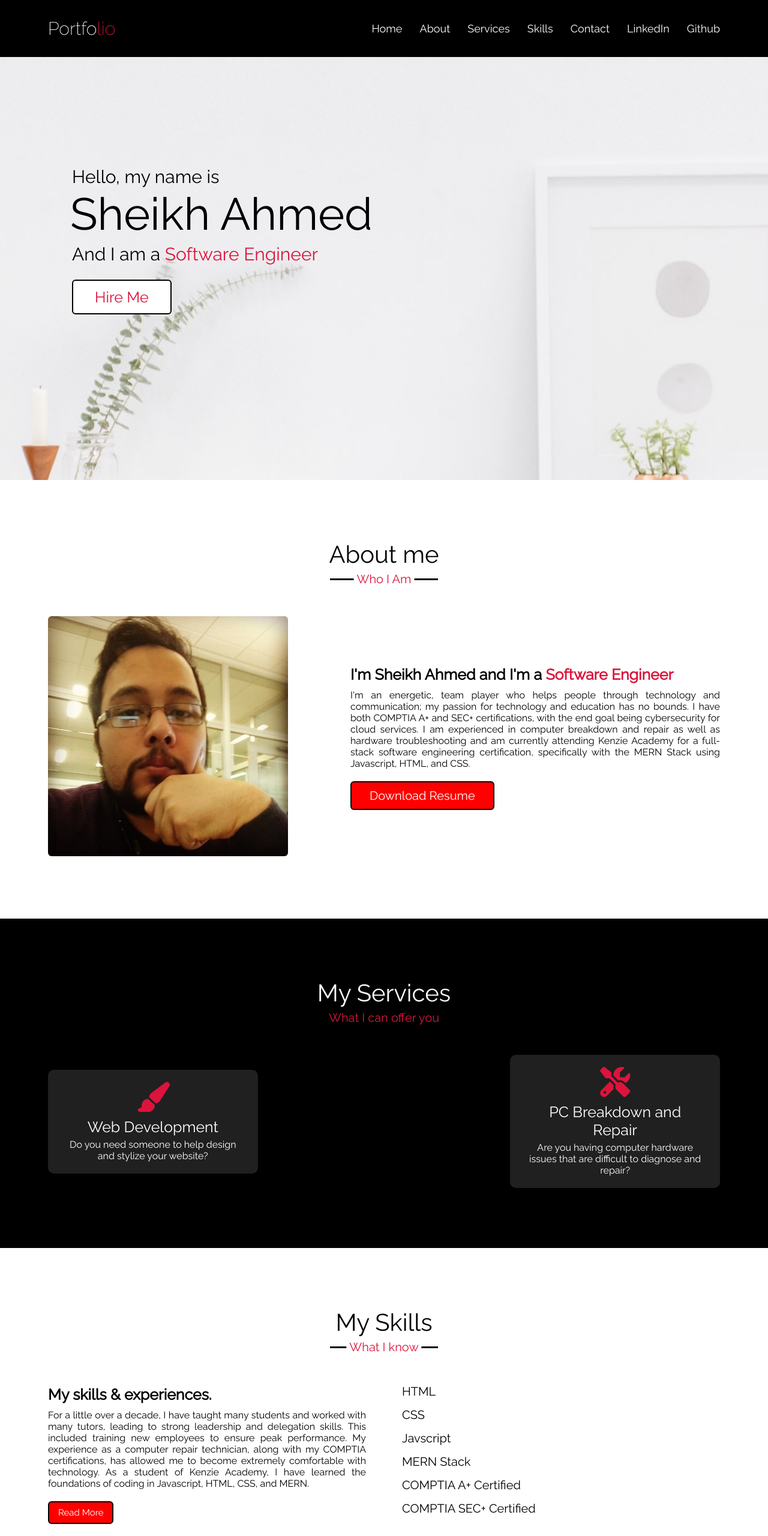
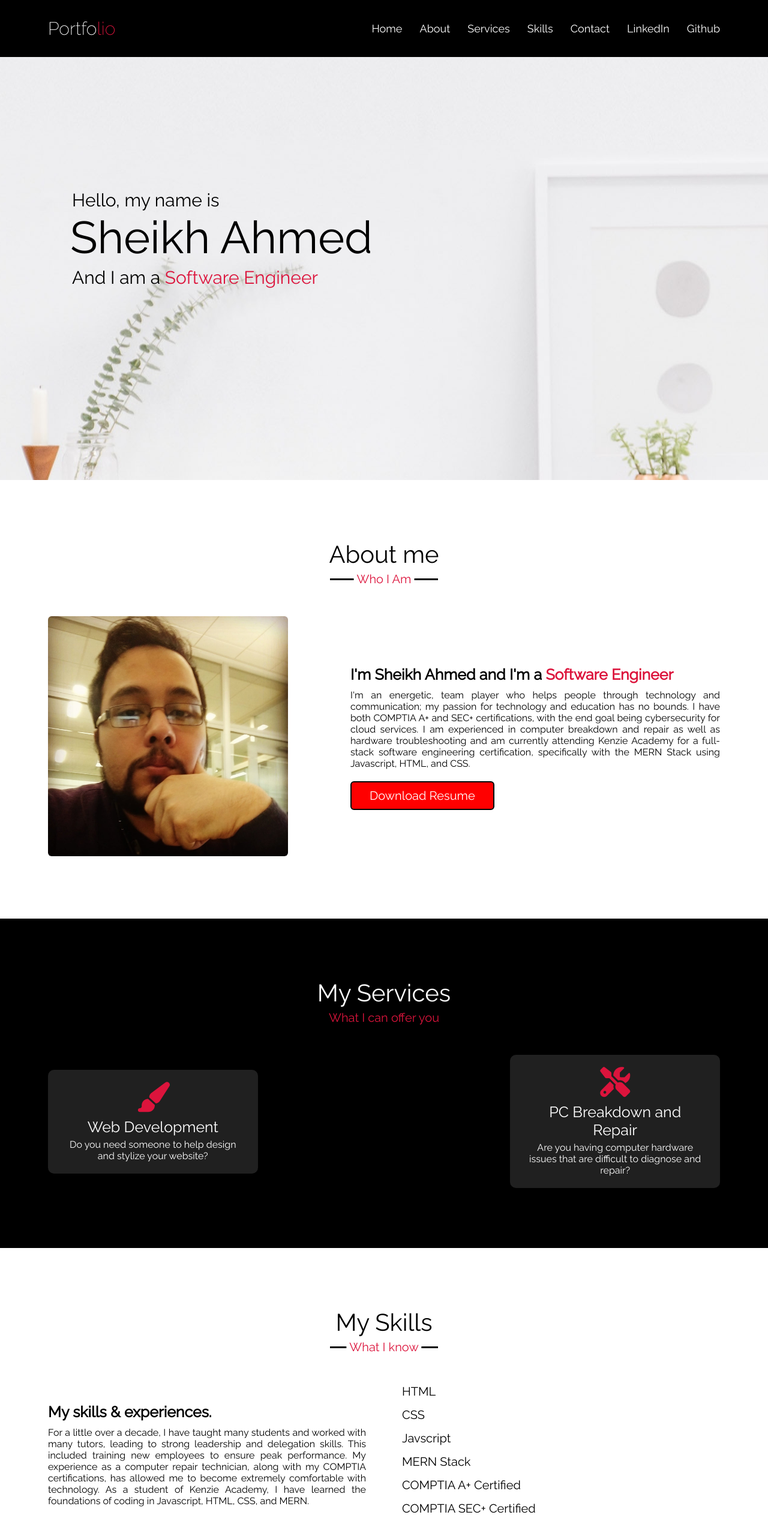
Before and after one commit to ArcRiseGen132/portfolio-page-sheikh-ahmed, a plain HTML site: page index.html in a window 1280 px wide. Shown: the top 2560 px of the page at 60% size. Drawn offline with nearby package versions, Linux system fonts and the light colour scheme.

Commit message:
Removed readmore, hireme

```diff
--- a/index.html
+++ b/index.html
@@ -51,7 +51,6 @@
           <div class="text-1">Hello, my name is</div>
           <div class="text-2">Sheikh Ahmed</div>
           <div class="text-3">And I am a <span>Software Engineer</span></div>
-          <a href="#">Hire Me</a>
         </div>
       </div>
     </section>
@@ -129,7 +128,6 @@
               have learned the foundations of coding in Javascript, HTML, CSS,
               and MERN.
             </p>
-            <a href="#">Read More</a>
           </div>
           <div class="column right">
             <div class="bars">
```
